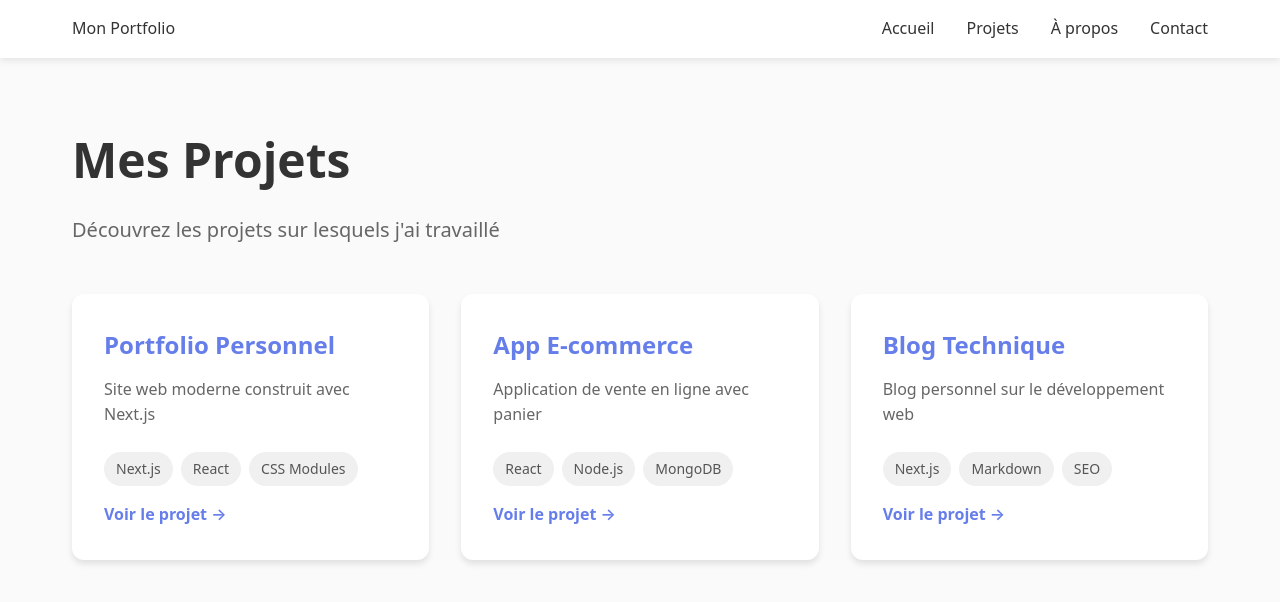
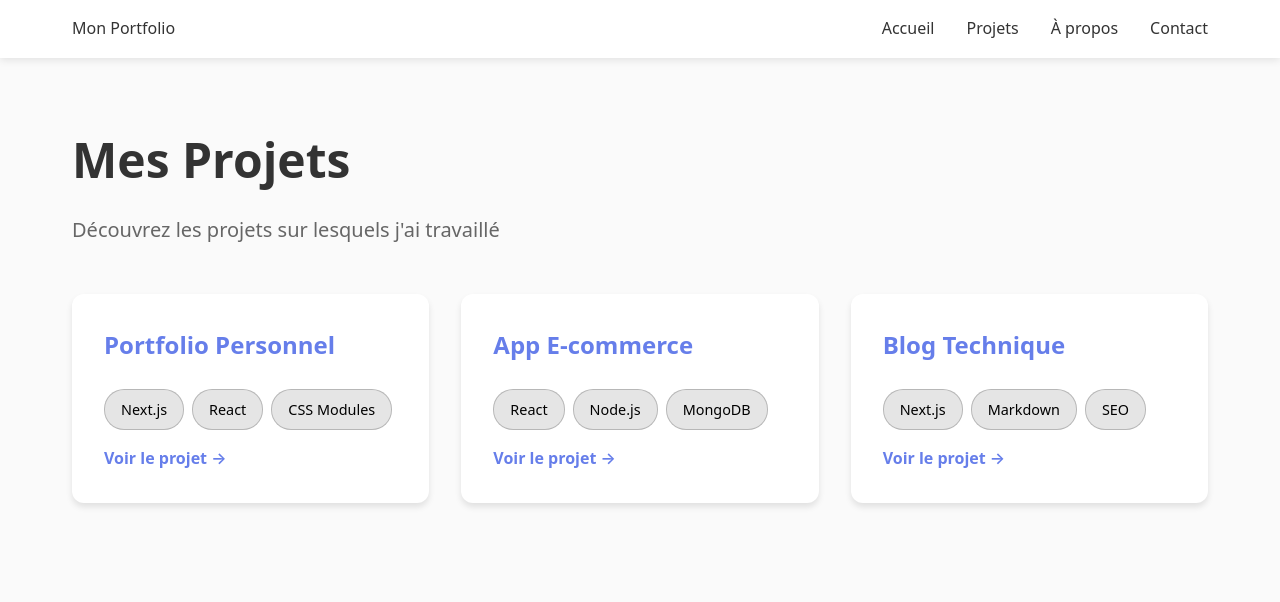
Before and after one commit to OpenClassrooms-Student-Center/8710351-creez-une-application-react-avec-next-js, a Next.js app: page /projets in a window 1280 px wide. Shown: the top 602 px of the page. Built offline with nearby package versions, Linux system fonts and the light colour scheme.

Commit message:
feat: Add Card component and refactor Tag component with `isDark` prop, integrating them into project display pages.

```diff
--- a/app/projets/page.js
+++ b/app/projets/page.js
@@ -1,5 +1,6 @@
-import Link from 'next/link'
+
 import styles from './page.module.css'
+import Card from '@/components/Card/Card'
 
 export default function Projects() {
     const projects = [
@@ -12,25 +13,12 @@ export default function Projects() {
         <div className={styles.container}>
             <h1 className={styles.title}>Mes Projets</h1>
             <p className={styles.description}>
-                Découvrez les projets sur lesquels j'ai travaillé
+                Découvrez les projets sur lesquels j&apos;ai travaillé
             </p>
 
             <div className={styles.grid}>
-                {projects.map((project) => (
-                    <Link
-                        href={`/projects/${project.slug}`}
-                        key={project.slug}
-                        className={styles.card}
-                    >
-                        <h2>{project.title}</h2>
-                        <p>{project.description}</p>
-                        <div className={styles.tags}>
-                            {project.tags.map((tag, index) => (
-                                <span key={index}>{tag}</span>
-                            ))}
-                        </div>
-                        <span className={styles.viewMore}>Voir le projet →</span>
-                    </Link>
+                {projects.map((project, index) => (
+                    <Card key={index} data={project} />
                 ))}
             </div>
         </div>
--- /dev/null
+++ b/components/Card/Card.jsx
@@ -0,0 +1,34 @@
+
+import Link from "next/link"
+import styles from "./Card.module.css"
+import Tag from "../Tag/Tag"
+
+export default function Card({data}){
+    return (
+        <Link
+            href={`/projets/${data.slug}`}
+            key={data.id}
+            className={styles.card}
+        >
+            {data.image && (
+                <div className={styles.imageWrapper}>
+                    <img
+                        src={data.image}
+                        alt={data.title}
+                        className={styles.image}
+                    />
+                </div>
+            )}
+            <div className={styles.content}>
+                <h2>{data.title}</h2>
+                <p>{data.shortDescription}</p>
+                <div className={styles.tags}>
+                    {data.tags.map((tech, index) => (
+                        <Tag key={index} isDark={true}>{tech}</Tag>
+                    ))}
+                </div>
+                <span className={styles.viewMore}>Voir le projet →</span>
+            </div>
+        </Link>
+    )
+}
--- /dev/null
+++ b/components/Card/Card.module.css
@@ -0,0 +1,63 @@
+.card {
+    background: white;
+    border-radius: 12px;
+    padding: 2rem;
+    box-shadow: 0 4px 6px rgba(0, 0, 0, 0.1);
+    transition: transform 0.3s ease, box-shadow 0.3s ease;
+    text-decoration: none;
+    color: inherit;
+    cursor: pointer;
+}
+
+.card:hover {
+    transform: translateY(-5px);
+    box-shadow: 0 10px 20px rgba(0, 0, 0, 0.15);
+}
+
+.card h2 {
+    font-size: 1.5rem;
+    margin-bottom: 0.75rem;
+    color: #667eea;
+}
+
+.card p {
+    color: #666;
+    margin-bottom: 1.5rem;
+    line-height: 1.6;
+}
+
+.card:hover .image {
+    transform: scale(1.05);
+}
+
+
+
+.imageWrapper {
+    width: 100%;
+    height: 200px;
+    overflow: hidden;
+    border-radius: 12px 12px 0 0;
+}
+
+.image {
+    width: 100%;
+    height: 100%;
+    object-fit: cover;
+    transition: transform 0.3s ease;
+}
+
+
+
+.tags {
+    display: flex;
+    flex-wrap: wrap;
+    gap: 0.5rem;
+}
+
+
+.viewMore {
+    display: inline-block;
+    margin-top: 1rem;
+    color: #667eea;
+    font-weight: 600;
+}
--- /dev/null
+++ b/components/Tag/Tag.jsx
@@ -0,0 +1,9 @@
+import styles from './Tag.module.css';
+
+export default function Tag({ isDark, children }) {
+    return (
+        <span className={isDark ? `${styles.tag} ${styles.dark}` : styles.tag}>
+            {children}
+        </span>
+    );
+}
--- a/components/Tag/Tag.module.css
+++ b/components/Tag/Tag.module.css
@@ -10,6 +10,11 @@
     transition: all 0.3s ease;
 }
 
+.tag.dark {
+    background: rgba(0, 0, 0, 0.1);
+    border-color: rgba(0, 0, 0, 0.2);
+    color: black;
+}
 .tag:hover {
     background: rgba(255, 255, 255, 0.2);
     transform: translateY(-2px);
```
Also changed, not shown: app/projets/[slug]/page.js (+3 -4 lines), components/Tag/Tag.js (deleted, +0 -9 lines).
